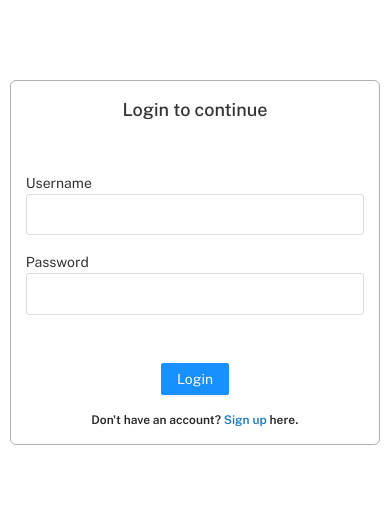
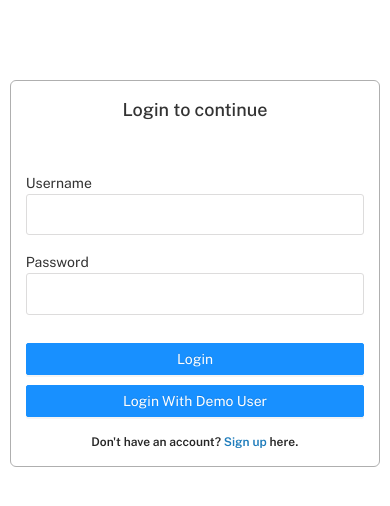
Before and after one commit to karan-c/twitterlite-frontend, a Next.js app: page /login in a window 390 px wide. Shown: the top 506 px of the page. Built offline with nearby package versions, Linux system fonts and the light colour scheme.

Commit message:
Test credentials added

```diff
--- a/pages/login.js
+++ b/pages/login.js
@@ -25,11 +25,20 @@ export default function Login(props) {
         }
     }, [])
 
-    const submitLoginDetails = () => {
+    const validateLogin = () => {
         if (username === '' || password === '') {
             setShowErrMag(true)
             return
         }
+        submitLoginDetails(username, password)
+    }
+
+    const submitLoginDetails = (username, password) => {
+        if (username === '' || password === '') {
+            setShowErrMag(true)
+            return
+        }
+        console.log("here")
         setIsLoading(true)
         let api = Utils.getApiEndpoint('login')
         let body = {
@@ -79,6 +88,11 @@ export default function Login(props) {
             alert("Something went wrong! Please try again.")
         })
     }
+
+    const testUserLogin = async () => {
+        submitLoginDetails('testuser', '00001111')
+    }
+
     return(
         <div className='login-box'>
             <div className='title'>Login to continue</div>
@@ -89,8 +103,9 @@ export default function Login(props) {
                 <div className='label'>Password</div>
                 <input type="password" value={password} onChange={(e) => { setPassword(e.target.value) }} onKeyDown={handlePasswordKeyDown}/>
                 {showErrMag && password === '' && <div className='err-msg'>*Please provide password</div>}
-                <div className='mt-5 mx-auto fit-content'>
-                    <Button type='primary' size='middle' onClick={(e) => submitLoginDetails()} loading={isLoading}>Login</Button>
+                <div className='login-container'>
+                    <Button type='primary' size='middle' onClick={(e) => validateLogin()} loading={isLoading}>Login</Button>
+                    <Button type='primary' size='middle' onClick={(e) => testUserLogin()} loading={isLoading}>Login With Demo User</Button>
                 </div>
                 <div className='sign-up-text'>Don&apos;t have an account? <Link href="/create-account"><a className='blue-fonts'>Sign up</a></Link> here.</div>
             </div>
--- a/styles/login.css
+++ b/styles/login.css
@@ -36,6 +36,14 @@
     font-size: 12px;
     font-weight: 600;
 }
+.login-container {
+    display: flex;
+    gap: 10px;
+    margin: 2em auto 0 auto;
+    justify-content: center;
+    width: 100%;
+}
+
 
 @media screen and (max-width: 768px) {
     .login-box {
@@ -50,4 +58,7 @@
     .login-box input {
         font-size: 16px;
     }
+    .login-container {
+        flex-direction: column;
+    }
 }
```
